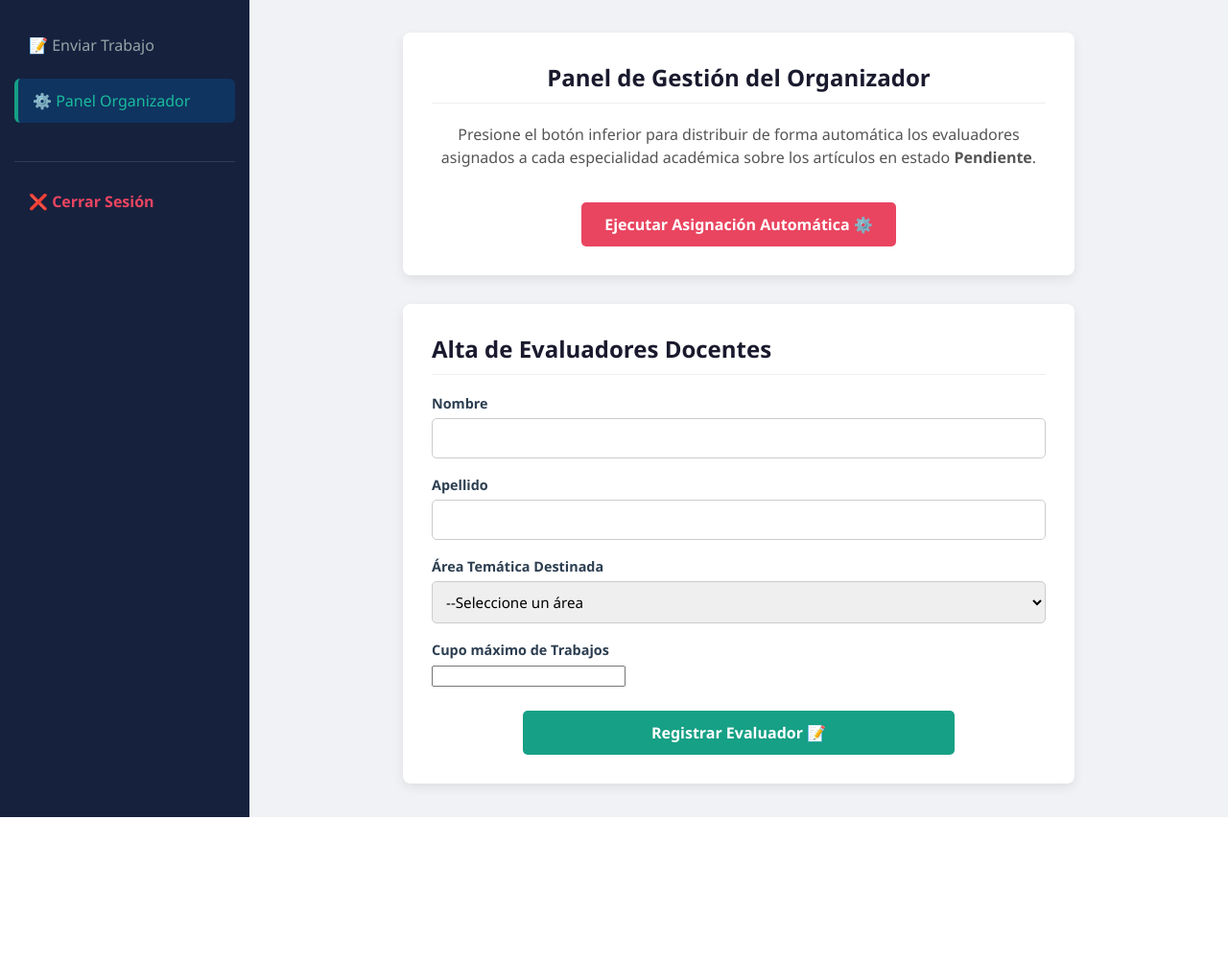
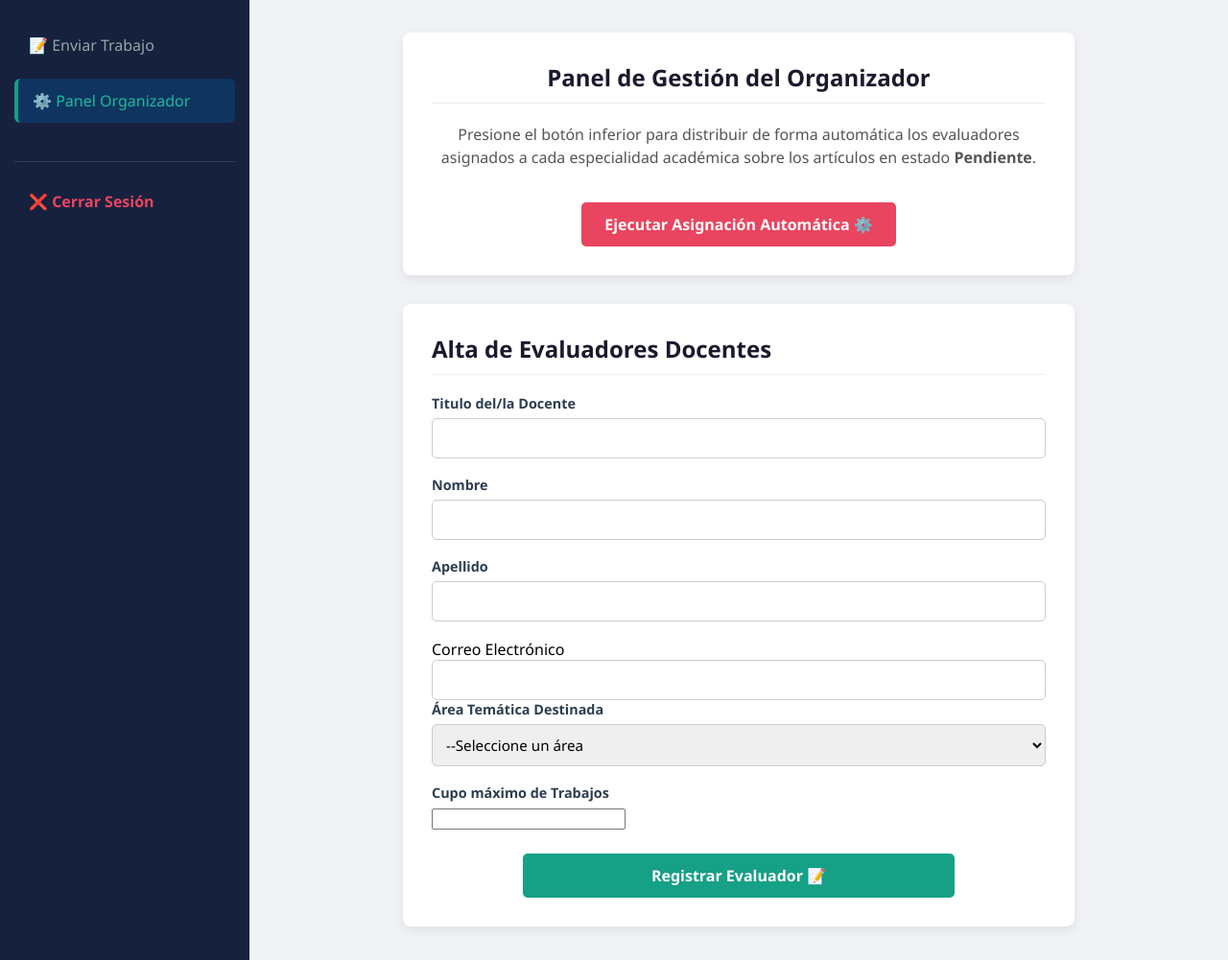
Before and after one commit to CristianD7196/Practica-Operativa-2-POO, a Flask app: page /organizador/panel in a window 1280 px wide. Shown: the part 75-1076 px from the top of the page at 96% size. Before the commit the page ends 927 px from the top, so only its background shows below. Run offline with Flask 3, Linux system fonts and the light colour scheme.

Commit message:
Arreglos

```diff
--- a/app.py
+++ b/app.py
@@ -140,14 +140,21 @@ def asignarAutomatico():
 def registrarEvaluador():
     respuesta = None
 
+    titulo = request.form.get("tituloEv")
     nombre = request.form.get("nombreEv")
     apellido = request.form.get("apellidoEv")
+    correo = request.form.get("correoEv")
     area = request.form.get("areaEv")
     max_trabajos = request.form.get("max_trabajos", type=int)
 
     try:
         GestorBaseDatos.registrarEvaluador(
-            nombre=nombre, apellido=apellido, area=area, max_trabajos=max_trabajos
+            titulo=titulo,
+            nombre=nombre,
+            apellido=apellido,
+            correo=correo,
+            area=area,
+            max_trabajos=max_trabajos,
         )
 
         flash(f"Evaluador {nombre} {apellido} registrado con ÉXITO!", "success")
@@ -156,9 +163,9 @@ def registrarEvaluador():
         flash("Ocurrió un error al registar al evaluador", "error")
         print(f"ERROR: {e}")
 
-        respuesta = redirect(url_for("panelOrganizador"))
+    respuesta = redirect(url_for("panelOrganizador"))
 
-        return respuesta
+    return respuesta
 
 
 if __name__ == "__main__":
--- a/models.py
+++ b/models.py
@@ -10,7 +10,7 @@ class Organizador(db.Model):
     nombre = db.Column(db.String(50), nullable=False)
     apellido = db.Column(db.String(50), nullable=False)
     correo = db.Column(db.String(120), unique=True, nullable=False)
-    clave = db.Column(db.String(100), nullable=False)
+    clave = db.Column(db.String(100), nullable=False, default="admin")
 
 
 class Evaluador(db.Model):
@@ -22,7 +22,7 @@ class Evaluador(db.Model):
     correo = db.Column(db.String(120), unique=True, nullable=False)
     area = db.Column(db.String(3), nullable=False)
     max_trabajos = db.Column(db.Integer, nullable=False, default=3)
-    clave = db.Column(db.String(100), nullable=False)
+    clave = db.Column(db.String(100), nullable=False, default="123")
     asignaciones = db.relationship("Asignacion", backref="evaluador", lazy=True)
 
 
--- a/templates/panel_organizador.html
+++ b/templates/panel_organizador.html
@@ -55,6 +55,11 @@
                 <form action="{{url_for('registrarEvaluador')}}" method="POST">
 
                     <div class="form-group">
+                        <label for="tituloEv">Titulo del/la Docente</label>
+                        <input type="text" id="tituloEv" name="tituloEv" class="form-input" required>
+                    </div>
+
+                    <div class="form-group">
                         <label for="nombreEv">Nombre</label>
                         <input type="text" id="nombreEv" name="nombreEv" class="form-input" required>
                     </div>
@@ -62,6 +67,11 @@
                     <div class="form-group">
                         <label for="apellidoEv">Apellido</label>
                         <input type="text" id="apellidoEv" name="apellidoEv" class="form-input" required>
+                    </div>
+
+                    <div class="form-goup">
+                        <label for="correoEv">Correo Electrónico</label>
+                        <input type="email" id="correoEv" name="correoEv" class="form-input" required>
                     </div>
 
                     <div class="form-group">
```
Also changed, not shown: crearEvaluadores.py (deleted, +0 -11 lines), gestor.py (+9 -2 lines), instance/datos.sqlite3.
